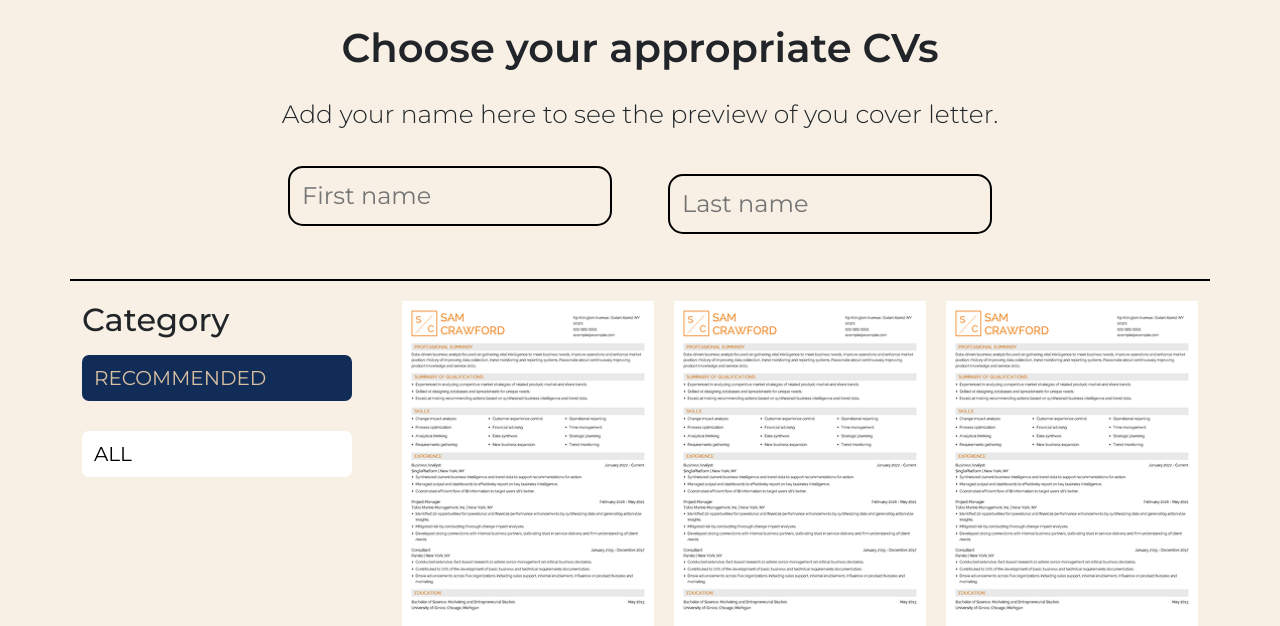
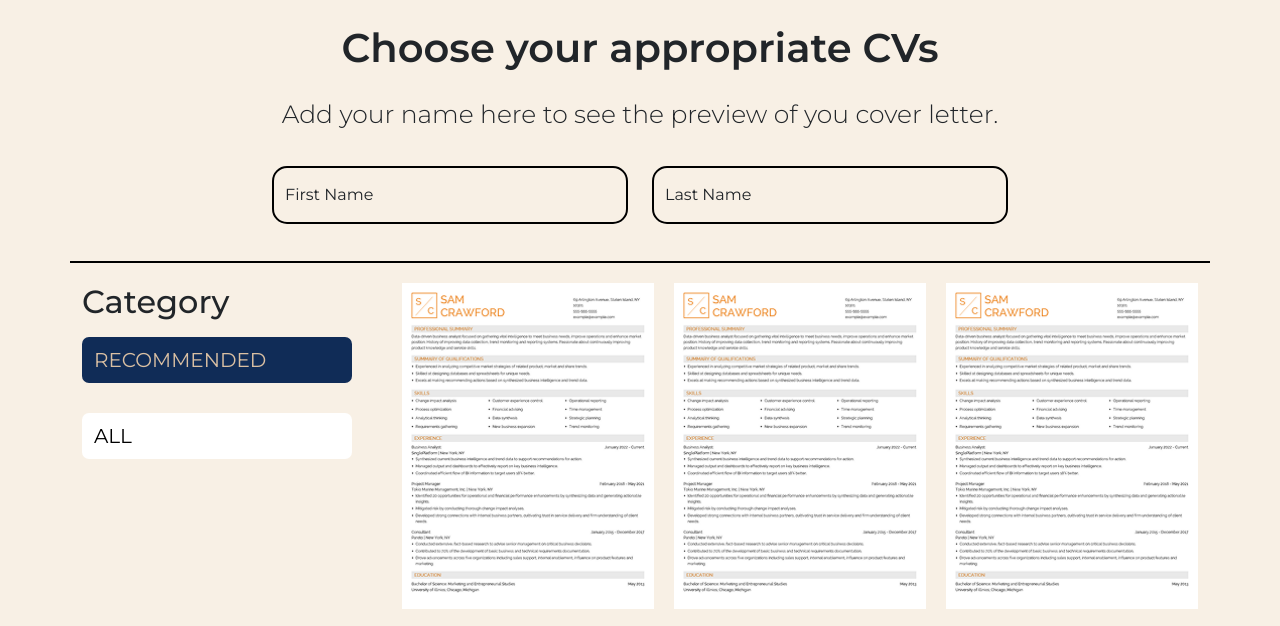
Before and after one commit to khangjhin4444/CV-Hosting-web, a PHP site: page /index.php?page=select_template in a window 1280 px wide. Shown: the part 114-740 px from the top of the page. Run offline with PHP 8.4, Linux system fonts and the light colour scheme; the visitor is signed in with stand-in values (Sample User, id 1); some libraries are stand-ins or nearby versions; some web fonts are replaced.

Commit message:
Change input to form-floating input

```diff
--- a/pages/select_template.php
+++ b/pages/select_template.php
@@ -1,4 +1,4 @@
-<?php echo "hello";
+<?php echo 'hello';
 $year = $_SESSION['year'];
 echo $year;
 $student = $_SESSION['student'];
@@ -18,7 +18,10 @@ echo $student;
   <link rel="preconnect" href="https://fonts.gstatic.com" crossorigin>
   <link rel="stylesheet" href="https://cdn.jsdelivr.net/npm/bootstrap-icons@1.3.0/font/bootstrap-icons.css">
   <link href="https://fonts.googleapis.com/css2?family=Montserrat:ital,wght@0,100..900;1,100..900&family=Playfair+Display:ital,wght@0,400..900;1,400..900&family=Roboto:ital,wght@0,100..900;1,100..900&display=swap" rel="stylesheet">
-  <style>
+        <style>
+    .form-floating label::after,.form-floating input {
+        background-color: #F8F0E5 !important;
+    }
     html, body {
       font-family: Montserrat;
       margin: 0;
@@ -102,11 +105,17 @@ echo $student;
       <h1 style="font-weight: 600;">Choose your appropriate CVs</h1>
       <p class="lead pt-3 pb-3" style="font-size: 25px;">Add your name here to see the preview of you cover letter.</p>
       <div class="row align-items-center justify-content-center input-row">
-        <div class="col col-lg-4 pb-3">
-          <input type="text" placeholder="First name">
+        <div class="col col-lg-4">
+            <div class="form-floating">
+                <input type="text" id="fname" name="fname" class="form-control"  placeholder="Eren">
+                <label for="fname">First Name</label>
+            </div>
         </div>
         <div class="col col-lg-4">
-          <input type="text" placeholder="Last name">
+            <div class="form-floating">
+                <input type="text" id="lname" name="lname" class="form-control" placeholder="Yeager">
+                <label for="lname">Last Name</label>
+            </div>
         </div>
       </div>
     </div>
```
